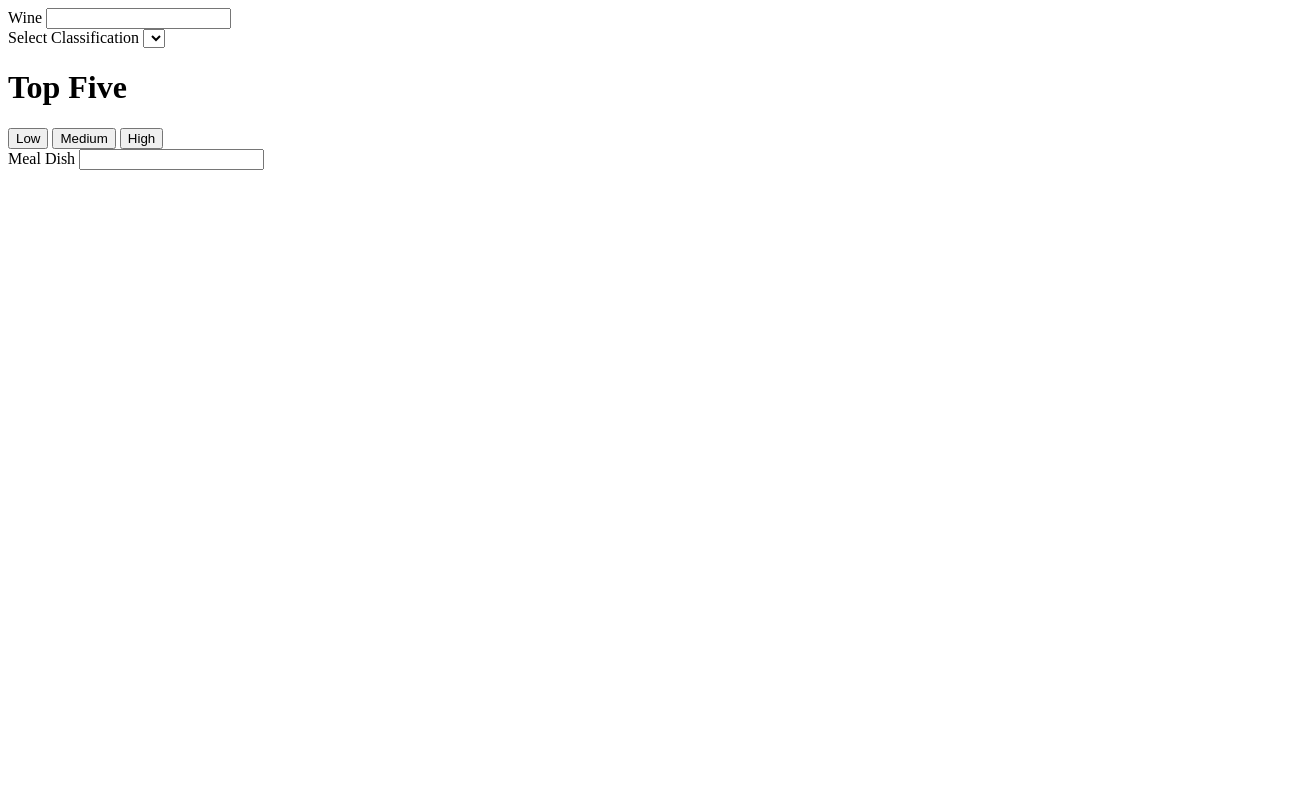
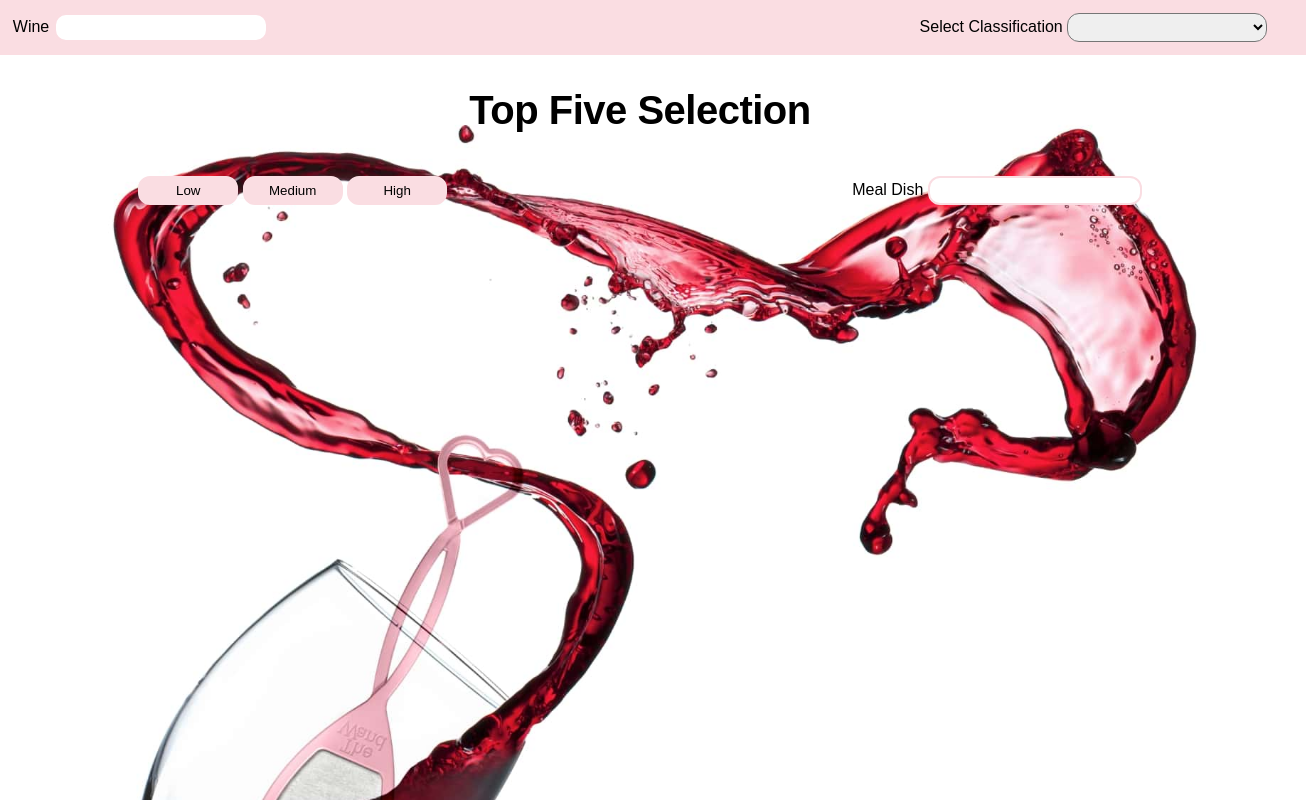
Before and after one commit to jobisjb/dourrWine, a plain HTML site: page index.html in a window 1280 px wide. Shown: the whole page, 1306 px wide, since content can reach past the window. Drawn offline with Linux system fonts and the light colour scheme.

Commit message:
CSS and HTML files 80 percent completed

```diff
--- a/index.html
+++ b/index.html
@@ -4,32 +4,34 @@
 <head>
     <meta charset="utf-8">
     <meta name="viewport" content="width=device-width, initial-scale=1.0">
+    <link rel="stylesheet" href="style.css">
     <title>Dourr Wines</title>
 </head>
 
 <body>
     <div class="wineAndClassification">
-        <div class="wineAndClassification_sub">
+        <div class="wineAndClassification_sub" id="sub_wine">
             <label for="searchWine">Wine</label>
             <input type="text" id="searchWine" name="searchWine">
         </div>
-        <div class="wineAndClassification_sub">
+        <div class="wineAndClassification_sub" id="sub_class">
             <label for="selectCategory">Select Classification</label>
             <select id="selectCategory" name="selectCategory">
             </select>
         </div>
     </div>
-
-    <h1>Top Five</h1>
-    <section class="wineFilter">
-        <div class="wineFilter_div" id="priceMenu">
-            <button type="button" class="wineFilter_btn" >Low</button>
-            <button type="button" class="wineFilter_btn" >Medium</button>
-            <button type="button" class="wineFilter_btn" >High</button>
-        </div>
-        <div class="wineFilter_div" id="searchByMeal">
-            <label for="mealDish">Meal Dish</label>
-            <input type="text" id="mealDish" name="mealDish">
+    <section class="container" id="wineFilter">
+        <h1 class="mainHeader">Top Five Selection</h1>
+        <div class="container" id="wineFilter_subDiv">
+            <div class="wineFilter_div" id="priceMenu">
+                <button type="button" class="wineFilter_btn">Low</button>
+                <button type="button" class="wineFilter_btn">Medium</button>
+                <button type="button" class="wineFilter_btn">High</button>
+            </div>
+            <div class="wineFilter_div" id="searchByMeal">
+                <label for="mealDish">Meal Dish</label>
+                <input type="text" id="mealDish" name="mealDish">
+            </div>
         </div>
     </section>
     <footer>
@@ -37,4 +39,5 @@
     </footer>
 
 </body>
+
 </html>
--- a/style.css
+++ b/style.css
@@ -1,11 +1,80 @@
-*{
+* {
     font-family: Arial, Helvetica, sans-serif;
 }
-body{
-    background-image: url("./Images/bgImage3.jpg");
-    height: 100%;
-    width: auto;
+
+body {
+    margin: auto;
+    background-image: url("./Images/bgImage2.jpg");
+    background-repeat: no-repeat;
+    background-size:100%;
+    height:auto;
+    width: 100%;
 }
-.wineAndClassification{
-    background-color: red;
+
+.wineAndClassification {
+    width: inherit;
+    height: auto;
+    background-color:
+        #fadde2;
+    display: inline-flex;
+    justify-content: space-between;
+    padding: 1%;
+
 }
+#selectCategory{
+    width: 200px;
+    border-radius: 12px;
+    padding: 5px;
+}
+
+#wineFilter {
+    width: 80%;
+    margin-left: auto;
+    margin-right: auto;
+}
+
+#wineFilter_subDiv {
+    position:relative;
+    width: 100%;
+    padding: 1%;
+    display: inline-flex;
+    justify-content: space-between;
+}
+
+#sub_wine {
+
+}
+#searchWine{
+    border: 2px solid #fadde2;
+    width: 200px;
+    border-radius: 12px;
+    padding: 5px;
+}
+
+#sub_class {
+    padding-right: 2%;
+}
+
+#searchByMeal{
+    padding-right: 2%;
+}
+
+.mainHeader {
+    font-weight: 00;
+    font-size: 5.0vh;
+    letter-spacing: -.03125rem;
+    text-align: center;
+}
+.wineFilter_btn{
+    background-color: #fadde2;
+    border: 2px solid #fadde2;
+    width: 100px;
+    border-radius: 12px;
+    padding: 5px;
+}
+#mealDish{
+    border: 2px solid #fadde2;
+    width: 200px;
+    border-radius: 12px;
+    padding: 5px;
+}
```
